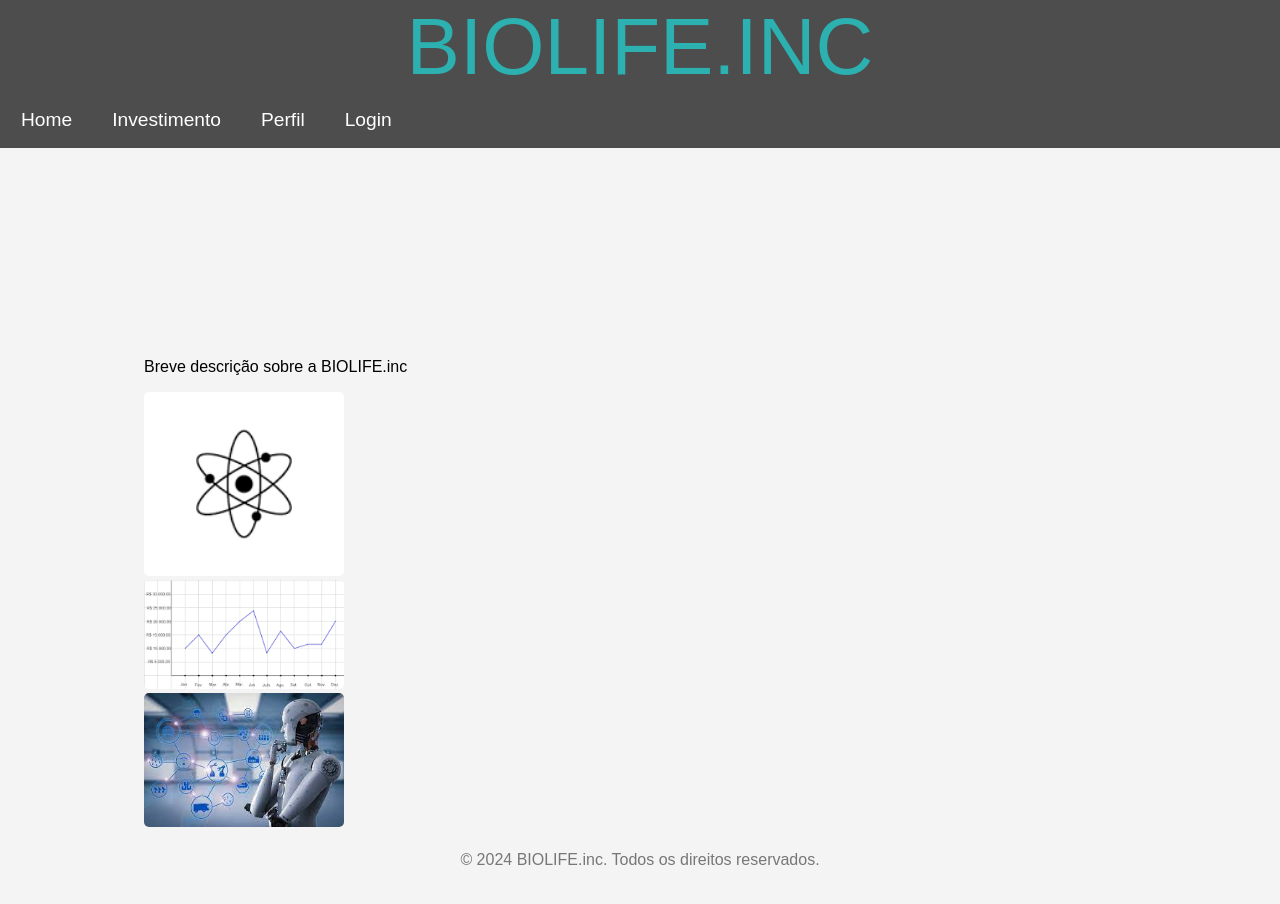
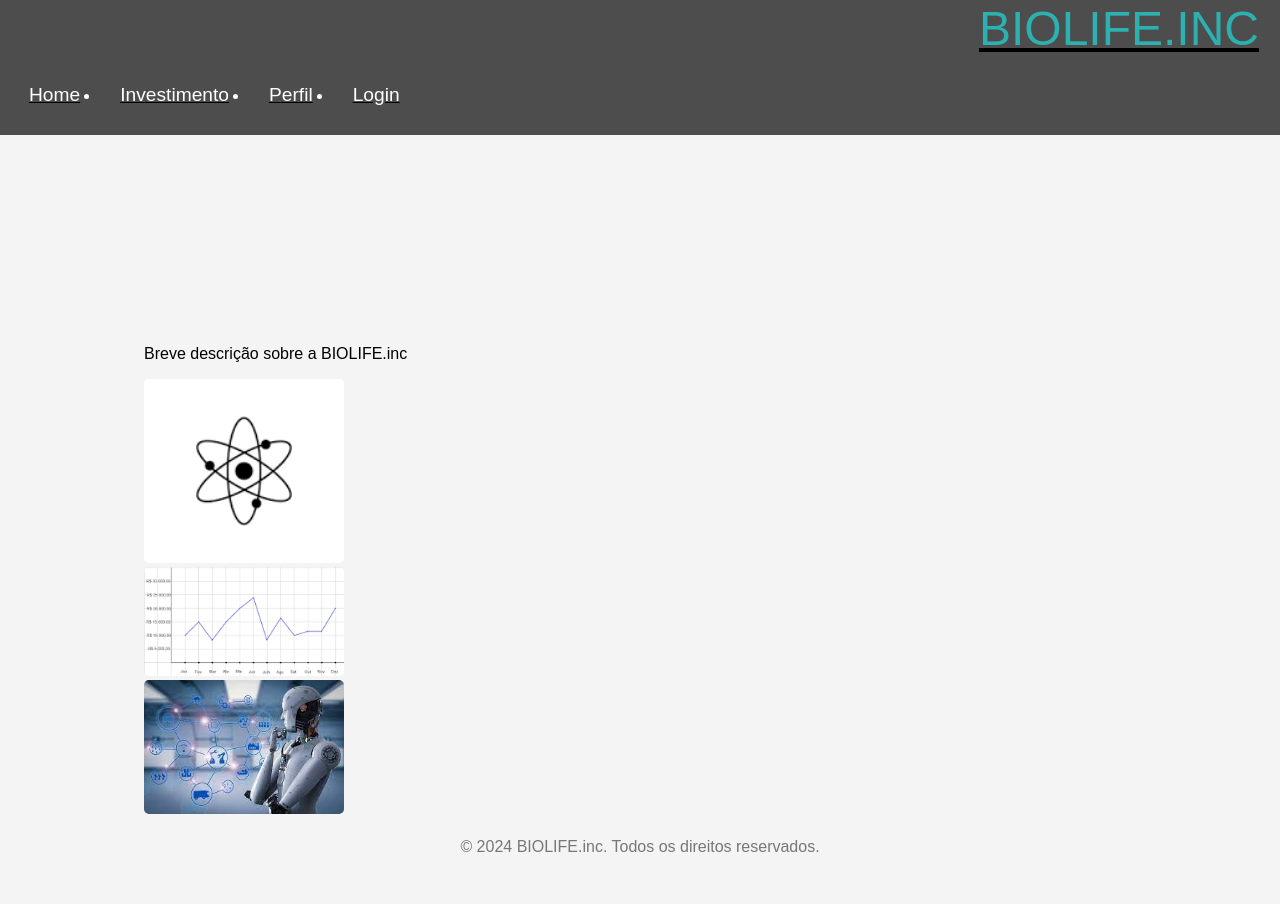
Before and after one commit to aquimfrsilva/front-end, a plain HTML site: page index.html in a window 1280 px wide. Drawn offline with Linux system fonts and the light colour scheme.

Commit message:
estilo modificado

```diff
--- a/style.css
+++ b/style.css
@@ -9,21 +9,21 @@ header {
     background-color: #4d4d4d;
     color: #fff;
     padding: 1px;
-    text-align: center;
+    text-align: right;
 }
 
 .logo {
     color: rgba(34, 206, 206, 0.767);
-    text-decoration: none;
-    font-size: 500%;
-    right: 40px;
-    bottom: 20px;
+    text-decoration: underline rgb(0, 0, 0);
+    font-size: 300%;
+    margin-right: 20px;
+    margin-bottom: 50px;
 }
 
 ul {
-    list-style-type: none;
+    list-style-type: unset;
     margin: 0;
-    padding: 0;
+    padding: 8px;
     overflow: hidden;
     background-color: #4d4d4d;
 }
@@ -36,8 +36,8 @@ li a {
     display: block;
     color: white;
     text-align: center;
-    padding: 16px 20px; /* Aumentei o padding */
-    text-decoration: none;
+    padding: 20px 20px; /* Aumentei o padding */
+    text-decoration: underline black;
     font-size: 120%; /* Aumentei o tamanho da fonte */
 }
 
@@ -47,7 +47,7 @@ li a:hover {
 
 #container {
     display: flex;
-    justify-content: space-between; /* Coloca os elementos na extremidade da tela */
+justify-content: space-between; /* Coloca os elementos na extremidade da tela */
     align-items: center; /* Alinha os elementos verticalmente ao centro */
 }
 
```
